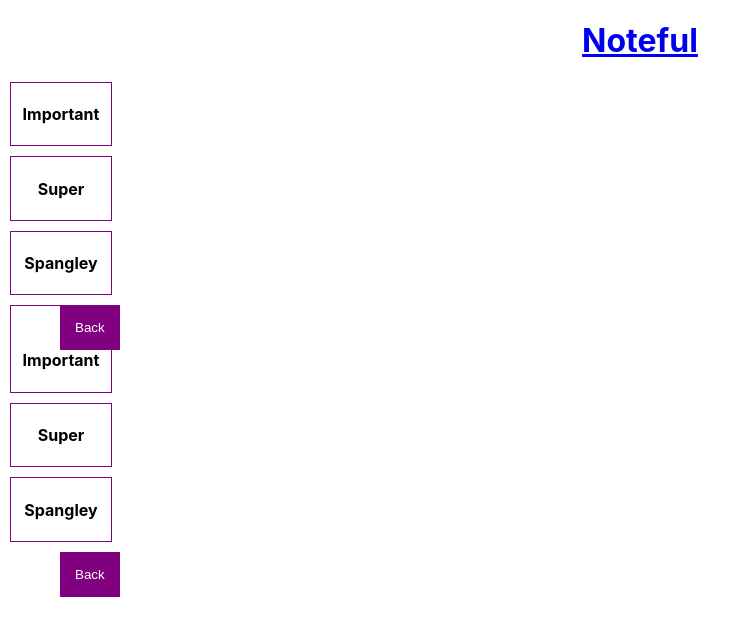
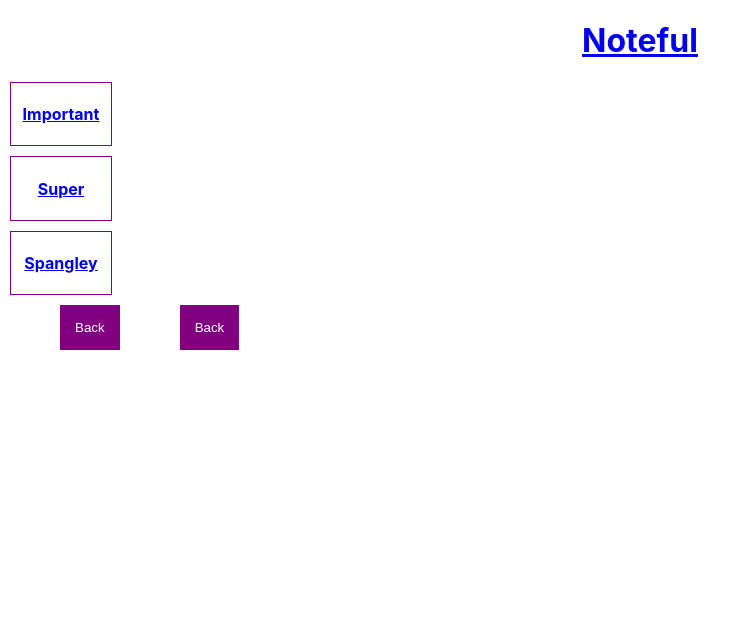
Before and after one commit to thinkful-ei-gecko/smiti-nandana-context, a React (Create React App) app: page /FolderPage/1 in a window 1280 px wide. Shown: the top 636 px of the page, without its empty margins (0-751 px from the left). Built offline with nearby package versions, Linux system fonts and the light colour scheme.

Commit message:
adding the link

```diff
--- a/src/App.js
+++ b/src/App.js
@@ -25,7 +25,7 @@ state = {
       <NavBar store={this.state.store} />
       <Switch>
         <Route exact path="/" render={(props) => <MainPage {...props} store={this.state.store} />}/>
-        <Route path="/FolderPage" render={(props) => <FolderPage {...props} store={this.state.store}/>}/>
+        <Route path="/FolderPage/:id" render={(props) => <FolderPage {...props} store={this.state.store}/>}/>
         <Route path="/notePage" component={NotePage} />
         <Route render={() => <h2>Page Not Found</h2>}/>
 
--- a/src/FolderPage/FolderPage.js
+++ b/src/FolderPage/FolderPage.js
@@ -4,15 +4,16 @@ import './FolderPage.css';
 
 
 export default function FolderPage(props){
-
-  const folderList = props.store.folders.map(folder => {
+ console.log(props.match.params.id);
+  const filternoteid = props.store.notes.filter((note) => {
+    return note.folderId === props.match.params.id
+  } );
+  const folderList = filternoteid.map(note => {
     return(
 
-        <li  className= "sidebar" key={folder.id}>
-          <h4>{folder.name}</h4>
+        <li  className= "sidebar" key={note.id}>
+          <h4>{note.name}</h4>
         </li>
-
-
 
     )
   })
--- a/src/NavBar/NavBar.js
+++ b/src/NavBar/NavBar.js
@@ -1,4 +1,5 @@
 import React from "react";
+import {Link} from "react-router-dom";
 
 
 
@@ -8,7 +9,7 @@ export default function NavBar(props){
     return(
 
         <li  className= "sidebar" key={folder.id}>
-          <h4>{folder.name}</h4>
+          <Link to={`/folderPage/${folder.id}`}><h4>{folder.name}</h4></Link>
         </li>
 
 
```
